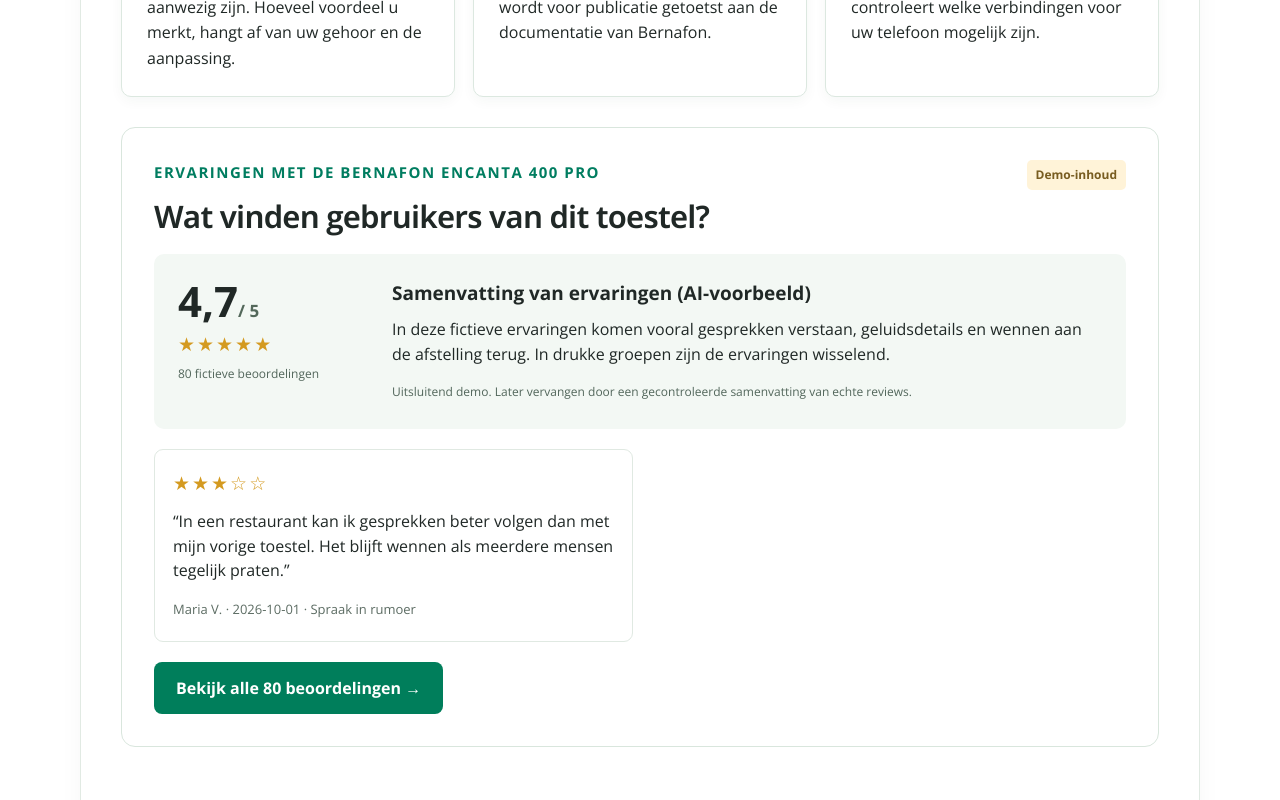
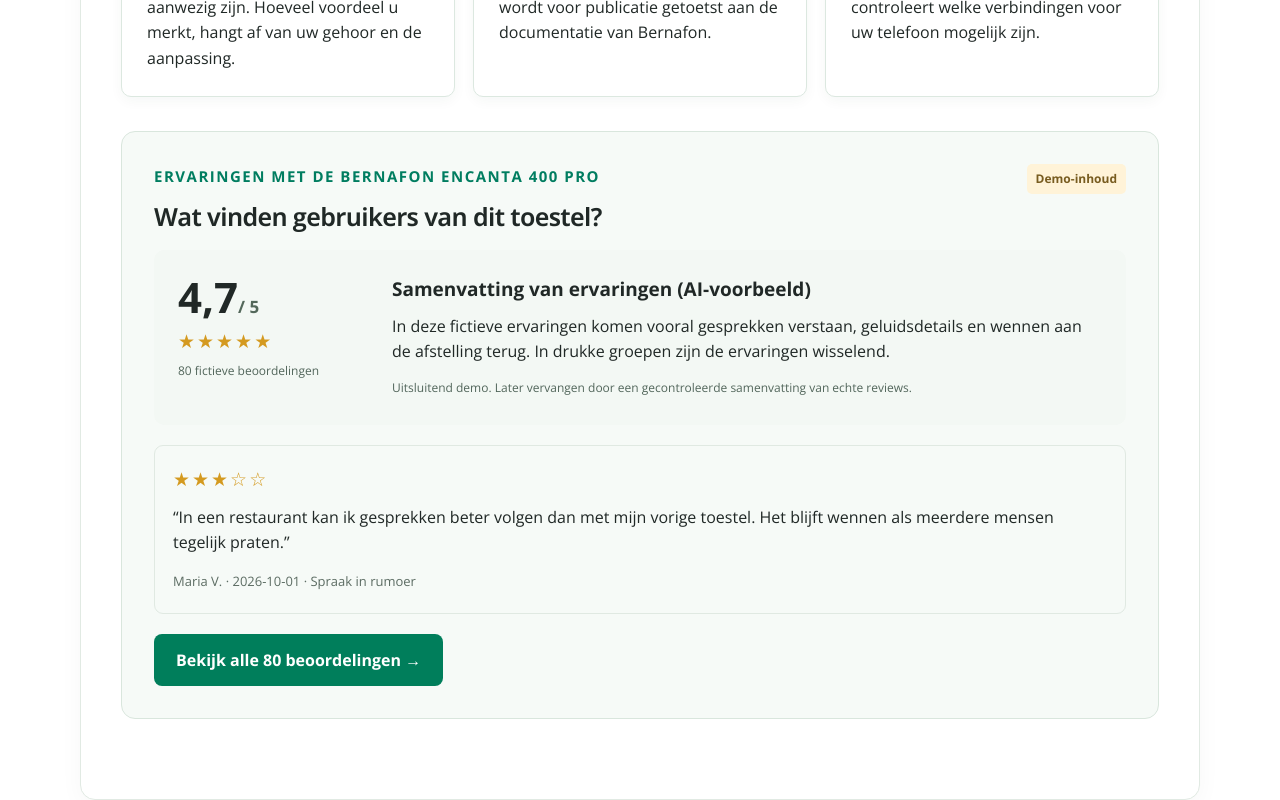
Before and after one commit to jo0stjo0st/oogvoororen-cro, a Next.js app: page /experimenten/complete-productpagina in a window 1280 px wide. Shown: the part 1220-2020 px from the top of the page. Built offline with nearby package versions, Linux system fonts and the light colour scheme.

Commit message:
Style embedded reviews teaser and full review module in complete product pages

```diff
--- a/src/app/globals.css
+++ b/src/app/globals.css
@@ -2356,3 +2356,12 @@
 .cro-complete-form{background:#fff;box-shadow:0 5px 20px rgba(23,66,40,.06)}
 @media(max-width:850px){.cro-complete-hero{padding:18px}.cro-complete-section{padding:28px;margin:18px 0}.cro-complete-image{min-height:310px}.cro-complete-packshot{min-height:230px}}
 @media(max-width:550px){.cro-complete-section{padding:22px 18px}.cro-complete-hero{padding:14px}.cro-complete-image{padding:12px}.cro-complete-image-choices span{font-size:11px}.cro-complete-packshot img{max-width:310px}}
+
+/* Full-page review integration */
+.cro-complete-early-reviews{margin-top:34px}
+.cro-complete-early-reviews .cro-reviews-card{background:#f6faf7}
+.cro-integrated-reviews{max-width:none}
+.cro-complete-section>.cro-integrated-reviews{margin-top:20px}
+.cro-complete-early-reviews .cro-reviews-head h2{font-size:25px}
+.cro-complete-early-reviews .cro-reviews-preview{grid-template-columns:1fr}
+@media(max-width:700px){.cro-complete-early-reviews{margin-top:24px}}
```
